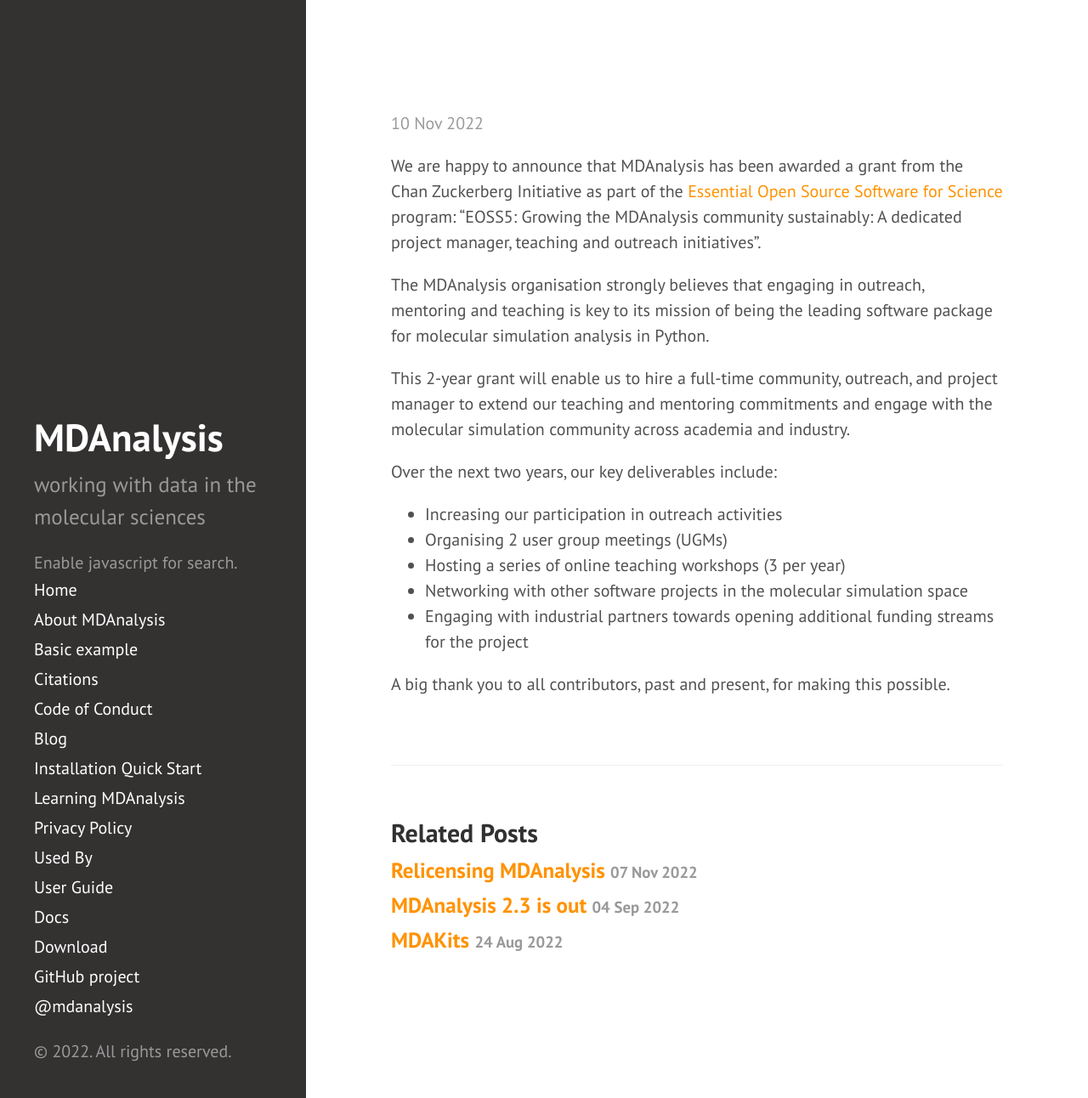
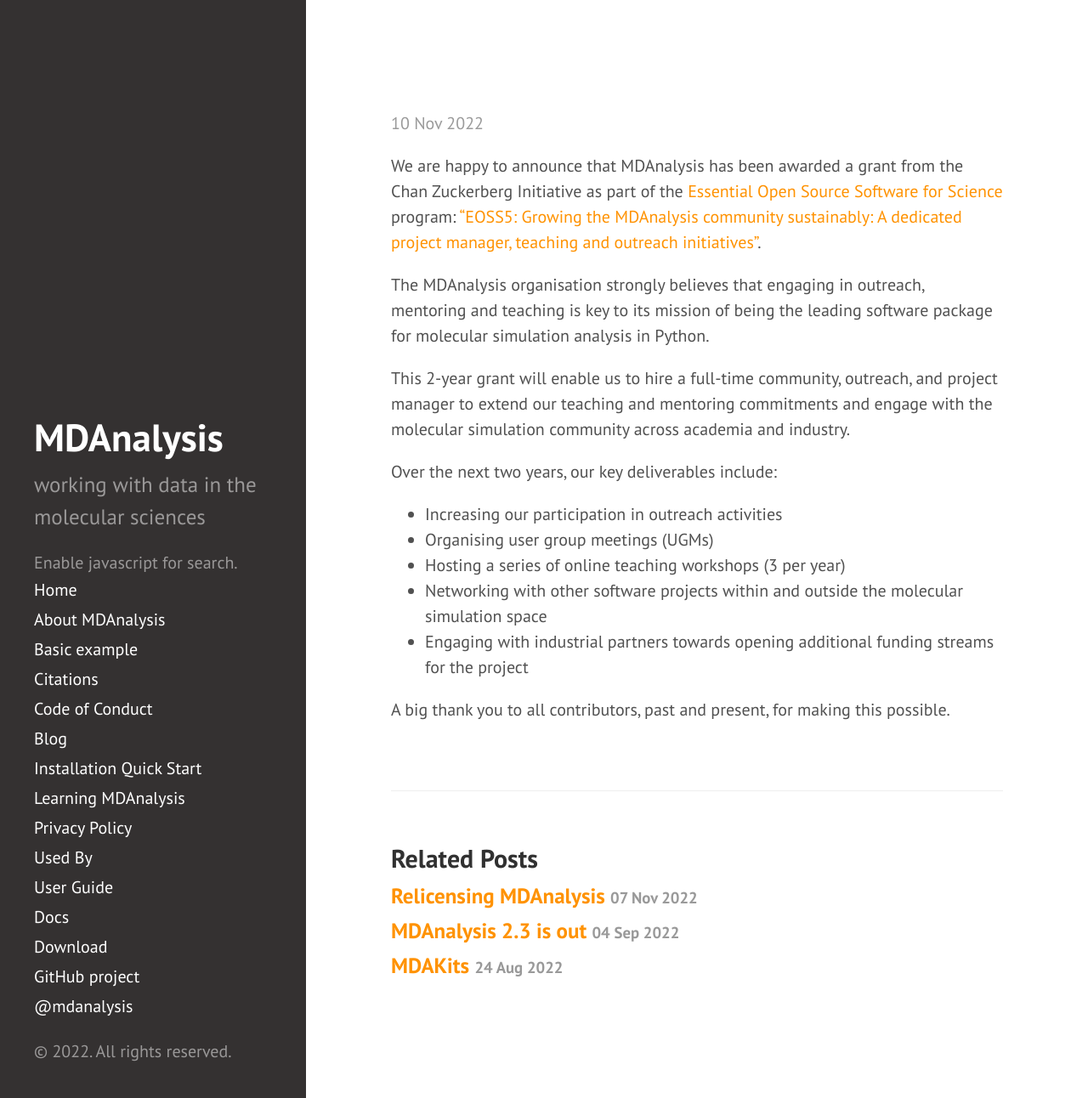
Before and after one commit to MDAnalysis/MDAnalysis.github.io, a Jekyll site: the page built from _posts/2022-11-10-CZI_EOSS5.md, in a window 1280 px wide and 1292 px high. Shown: the whole window at 85% size. Built offline with Jekyll 4.4.1, drawn with Linux system fonts in a browser that asks for light colours; our own code applies the rules of GitHub Pages for plain Markdown files; comment, search, counter and statistics services are not loaded.

Commit message:
Apply suggestions from code review
Co-authored-by: Irfan Alibay <IAlibay@users.noreply.github.com>

```diff
--- a/_posts/2022-11-10-CZI_EOSS5.md
+++ b/_posts/2022-11-10-CZI_EOSS5.md
@@ -3,7 +3,7 @@ layout: post
 title: MDAnalysis CZI EOSS 5 Grant: Outreach and Project Manager
 ---
 
-We are happy to announce that MDAnalysis has been awarded a grant from the Chan Zuckerberg Initiative as part of the [Essential Open Source Software for Science][] program: “EOSS5: Growing the MDAnalysis community sustainably: A dedicated project manager, teaching and outreach initiatives”.
+We are happy to announce that MDAnalysis has been awarded a grant from the Chan Zuckerberg Initiative as part of the [Essential Open Source Software for Science][] program: [“EOSS5: Growing the MDAnalysis community sustainably: A dedicated project manager, teaching and outreach initiatives”][eoss project link].
 
 The MDAnalysis organisation strongly believes that engaging in outreach, mentoring and teaching is key to its mission of being the leading software package for molecular simulation analysis in Python.
 
@@ -11,11 +11,12 @@ This 2-year grant will enable us to hire a full-time community, outreach, and pr
 
 Over the next two years, our key deliverables include:
 - Increasing our participation in outreach activities
-- Organising 2 user group meetings (UGMs)
+- Organising user group meetings (UGMs)
 - Hosting a series of online teaching workshops (3 per year)
-- Networking with other software projects in the molecular simulation space
+- Networking with other software projects within and outside the molecular simulation space
 - Engaging with industrial partners towards opening additional funding streams for the project
 
 A big thank you to all contributors, past and present, for making this possible.
 
 [Essential Open Source Software for Science]: https://chanzuckerberg.com/eoss/proposals/?cycle=5
+[eoss project link]: https://chanzuckerberg.com/eoss/proposals/mdanalysis-outreach-and-project-manager/
```
